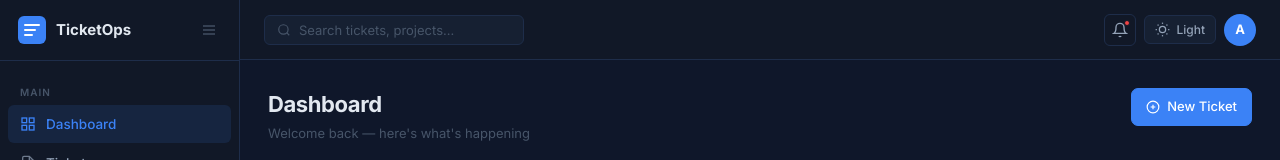
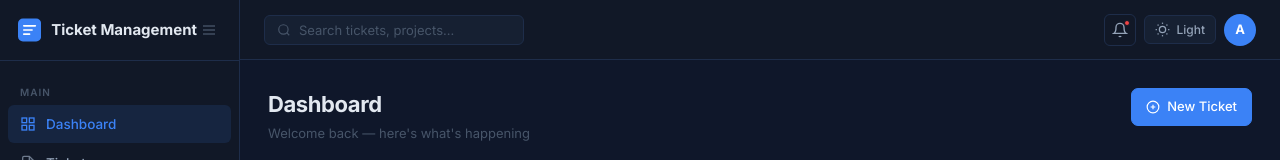
Before and after one commit to sonalisonu0623-gif/Ticket-Management-app--Frontend, an Angular app in the folder frontend/: page /dashboard in a window 1280 px wide. Shown: the top 160 px of the page. Built offline with nearby package versions, Linux system fonts and the light colour scheme; no server answers.

Commit message:
title name changed

```diff
--- a/frontend/src/app/app.component.html
+++ b/frontend/src/app/app.component.html
@@ -11,7 +11,7 @@
           <rect width="28" height="28" rx="6" fill="var(--accent)"/>
           <path d="M7 9h14M7 14h10M7 19h7" stroke="white" stroke-width="2" stroke-linecap="round"/>
         </svg>
-        <span class="sidebar-brand">TicketOps</span>
+        <span class="sidebar-brand">Ticket Management</span>
       </div>
       <button class="sidebar-collapse-btn" (click)="toggleSidebar()" title="Toggle sidebar">
         <svg width="16" height="16" viewBox="0 0 24 24" fill="none" stroke="currentColor" stroke-width="2">
```
